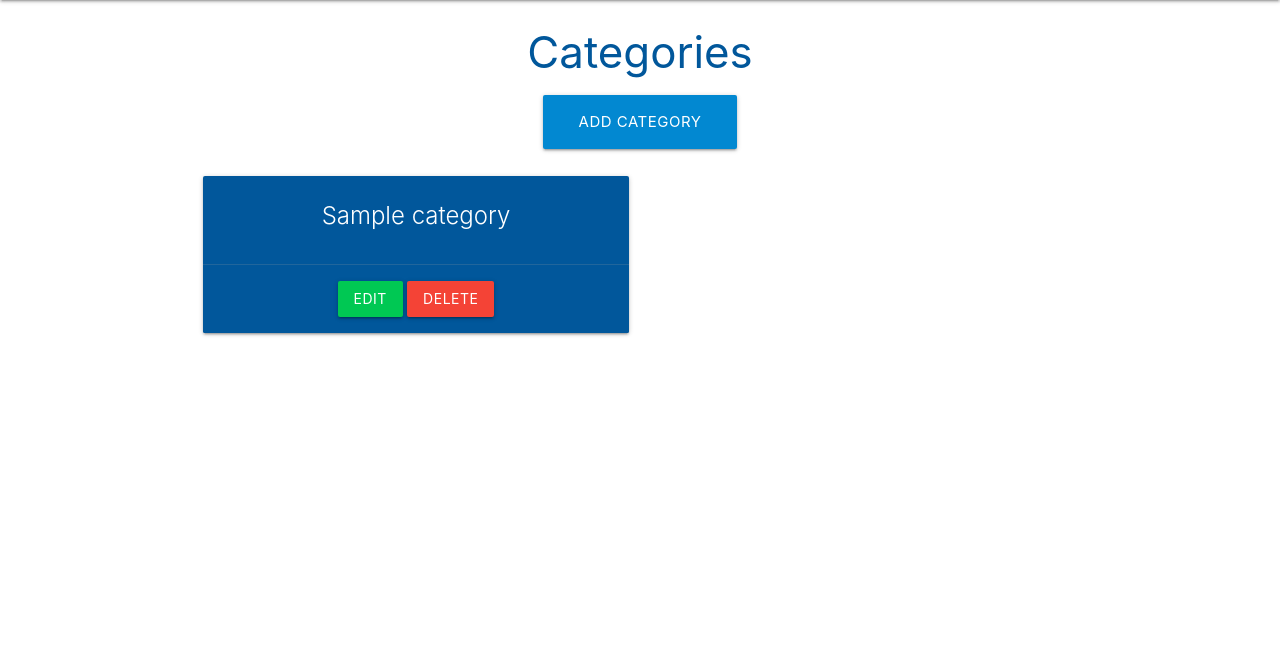
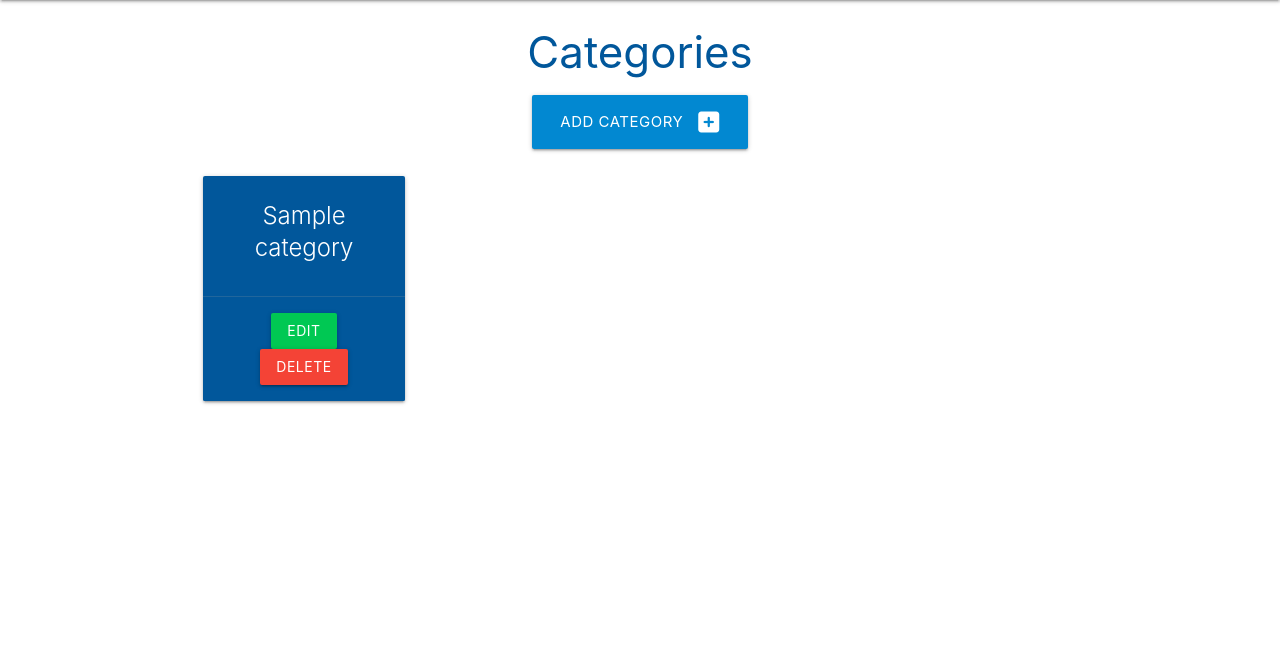
Before and after one commit to DFCMK/Task-Manager, a Flask app: page /categories in a window 1280 px wide. Shown: the part 64-720 px from the top of the page. Run offline with Flask 3, Linux system fonts and the light colour scheme; tables that the repository leaves empty hold one stand-in row (values such as "Sample post").

Commit message:
added href for deleting category

```diff
--- a/taskmanager/templates/categories.html
+++ b/taskmanager/templates/categories.html
@@ -6,25 +6,25 @@
 <div class="row">
     <div class="col s12 center-align">
         <a href="{{ url_for('add_category') }}" class="btn-large light-blue darken-2">
-            Add Category <i class="fas fa-plus-aquare right"></i>
+            Add Category <i class="fas fa-plus-square right"></i>
         </a>
     </div>
 </div>
 
 <div class="row">
     {% for category in categories %}
-    <div class="col s12 m6 13">
+    <div class="col s12 m6 l3">
         <div class="card light-blue darken-4 center-align">
             <div class="card-content white-text">
                 <span class="card-title">{{ category.category_name }}</span>
-                </div>
-                <div class="card-action">
-                    <a href="{{ url_for('edit_category', category_id=category.id) }}" class="btn green accent-4">Edit</a>
-                    <a href="#" class="btn red">Delete</a>
-                </div>
+            </div>
+            <div class="card-action">
+                <a href="{{ url_for('edit_category', category_id=category.id) }}" class="btn green accent-4">Edit</a>
+                <a href="{{ url_for('delete_category', category_id=category.id) }}" class="btn red">Delete</a>
             </div>
         </div>
-        {% endfor %}
     </div>
+    {% endfor %}
+</div>
 
 {% endblock %}
```
